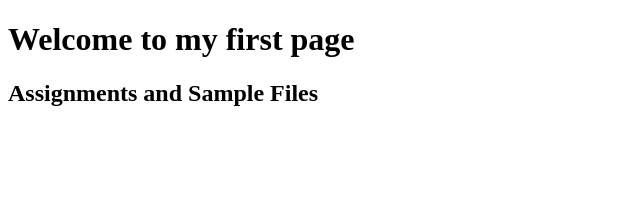
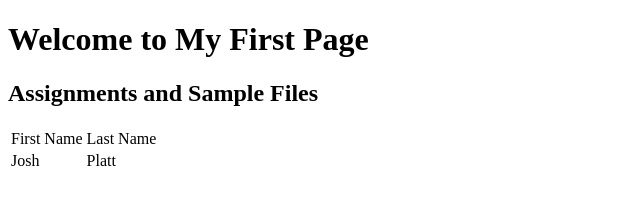
Before and after one commit to jxp1403/jxp1403.github.io, a plain HTML site: page index.html in a window 1280 px wide. Shown: the whole page, without its empty margins (0-640 px from the left). Drawn offline with Linux system fonts and the light colour scheme.

Commit message:
Second Version

```diff
--- a/index.html
+++ b/index.html
@@ -5,7 +5,14 @@
     <title>My Github Page</title>
   </head>
   <body>
-    <h1>Welcome to my first page</h1>
+    <h1>Welcome to My First Page</h1>
     <h2>Assignments and Sample Files</h2>
+    <table>
+      <tr><td>First Name</td><td>Last Name<td></td><td></td></tr>
+      <tr><td>Josh</td><td>Platt</td><td></td></tr>
+      <tr><td></td><td></td><td></td></tr>
+      <tr><td></td><td></td><td></td></tr>
+
+    </table>
   </body>
 </html>
```
